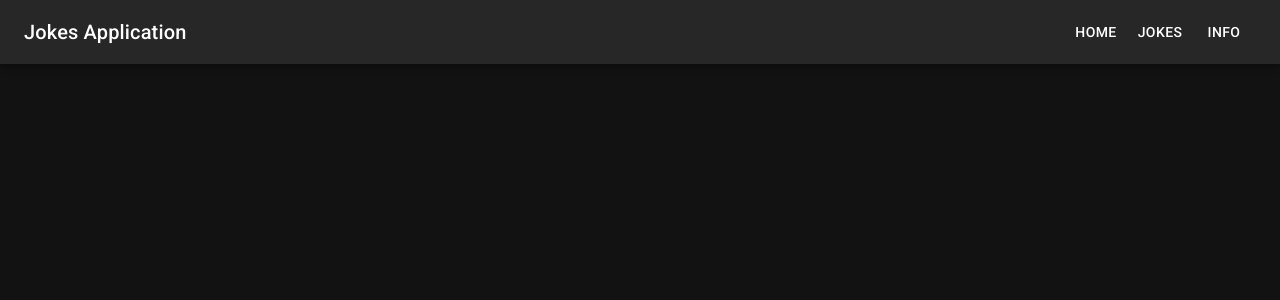
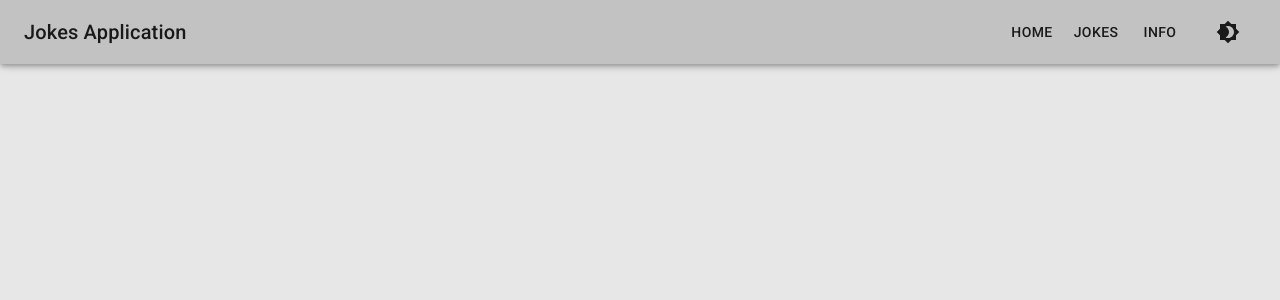
Before and after one commit to AaronClaes/jokesapp, a React (Create React App) app: page / in a window 1280 px wide. Shown: the top 300 px of the page. Built offline with nearby package versions, Linux system fonts and the light colour scheme.

Commit message:
feat: add darkmode/lightmode toggle

```diff
--- a/src/App.js
+++ b/src/App.js
@@ -1,6 +1,7 @@
-import React from "react";
+import React, { useState } from "react";
 import { BrowserRouter as Router } from "react-router-dom";
 import Routes from "./Routes";
+import { createTheme, ThemeProvider } from "@mui/material/styles";
 
 // Components
 import Navigation from "./components/Navigation";
@@ -9,14 +10,45 @@ import BottomNavigation from "./components/BottomNavigation";
 import Box from "@mui/material/Box";
 
 function App() {
+  const [darkState, setDarkState] = useState(false);
+  const palletType = darkState ? "dark" : "light";
+
+  const handleThemeChange = () => {
+    setDarkState(!darkState);
+  };
+
+  const darkTheme = createTheme({
+    palette: {
+      mode: "dark",
+    },
+  });
+
+  const lightTheme = createTheme({
+    palette: {
+      mode: "light",
+      primary: {
+        main: "#c2c2c2",
+      },
+      background: {
+        default: "#e7e7e7",
+        paper: "#f1f1f1",
+      },
+      common: {
+        white: "#000000",
+      },
+    },
+  });
+
   return (
     <div className="App">
       <Router>
-        <Box sx={{ bgcolor: "background.default", minHeight: "100vh" }}>
-          <Navigation />
-          <Routes />
-          <BottomNavigation />
-        </Box>
+        <ThemeProvider theme={darkState ? darkTheme : lightTheme}>
+          <Box sx={{ bgcolor: "background.default", minHeight: "100vh" }}>
+            <Navigation onChange={handleThemeChange} />
+            <Routes />
+            <BottomNavigation />
+          </Box>
+        </ThemeProvider>
       </Router>
     </div>
   );
--- a/src/components/Navigation.js
+++ b/src/components/Navigation.js
@@ -18,10 +18,16 @@ import HomeIcon from "@mui/icons-material/Home";
 import AppsIcon from "@mui/icons-material/Apps";
 import InfoIcon from "@mui/icons-material/Info";
 import SearchInput from "./SearchInput";
+import { useTheme, ThemeProvider, createTheme } from "@mui/material/styles";
+import Brightness4Icon from "@mui/icons-material/Brightness4";
+import Brightness7Icon from "@mui/icons-material/Brightness7";
 
-const Navigation = () => {
+const ColorModeContext = React.createContext({ toggleColorMode: () => {} });
+
+const Navigation = ({ onChange }) => {
   const history = useHistory();
-
+  const theme = useTheme();
+  const colorMode = React.useContext(ColorModeContext);
   const [open, setOpen] = useState(false);
 
   const handleListItemClick = (event, index, path) => {
@@ -96,6 +102,23 @@ const Navigation = () => {
           >
             Info
           </Button>
+          <Box
+            sx={{
+              whiteSpace: "nowrap",
+              width: "min-content",
+              color: "text.primary",
+              borderRadius: 1,
+              p: 1,
+            }}
+          >
+            <IconButton sx={{ ml: 1 }} onClick={onChange} color="inherit">
+              {theme.palette.mode === "dark" ? (
+                <Brightness7Icon />
+              ) : (
+                <Brightness4Icon />
+              )}
+            </IconButton>
+          </Box>
         </Toolbar>
       </AppBar>
       {open ? (
--- /dev/null
+++ b/src/components/theme-context.js
@@ -0,0 +1 @@
+export const ThemeContext = React.createContext("darkTheme");
--- a/src/index.js
+++ b/src/index.js
@@ -3,35 +3,10 @@ import ReactDOM from "react-dom";
 import "./index.css";
 import App from "./App";
 import reportWebVitals from "./reportWebVitals";
-import { createTheme, ThemeProvider } from "@mui/material/styles";
-
-const darkTheme = createTheme({
-  palette: {
-    mode: "dark",
-  },
-});
-
-const lightTheme = createTheme({
-  palette: {
-    mode: "light",
-    primary: {
-      main: "#c2c2c2",
-    },
-    background: {
-      default: "#e7e7e7",
-      paper: "#f1f1f1",
-    },
-    common: {
-      white: "#000000",
-    },
-  },
-});
 
 ReactDOM.render(
   <React.StrictMode>
-    <ThemeProvider theme={darkTheme}>
-      <App />
-    </ThemeProvider>
+    <App />
   </React.StrictMode>,
   document.getElementById("root")
 );
```
